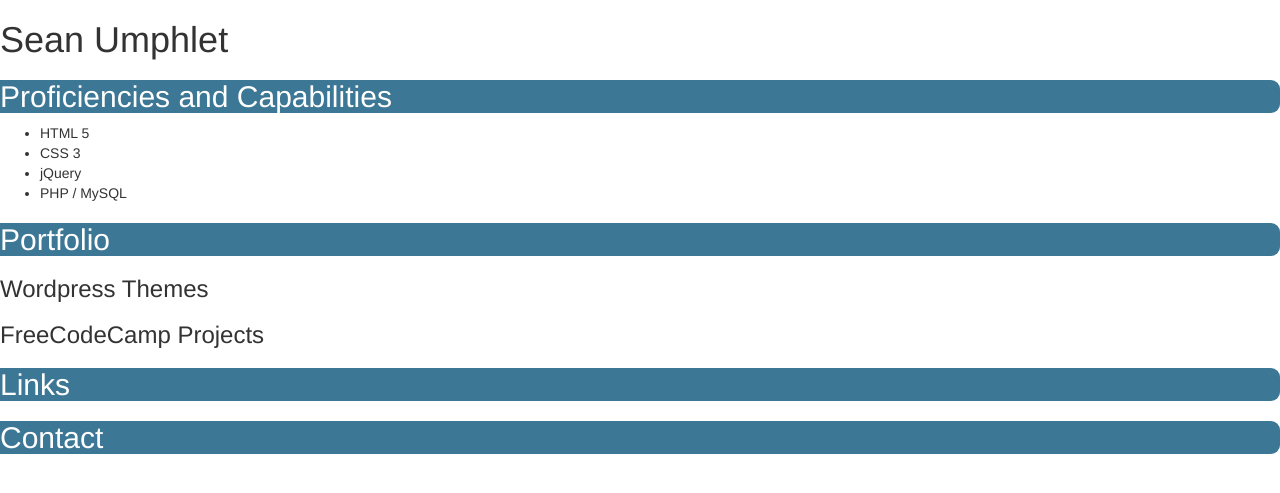
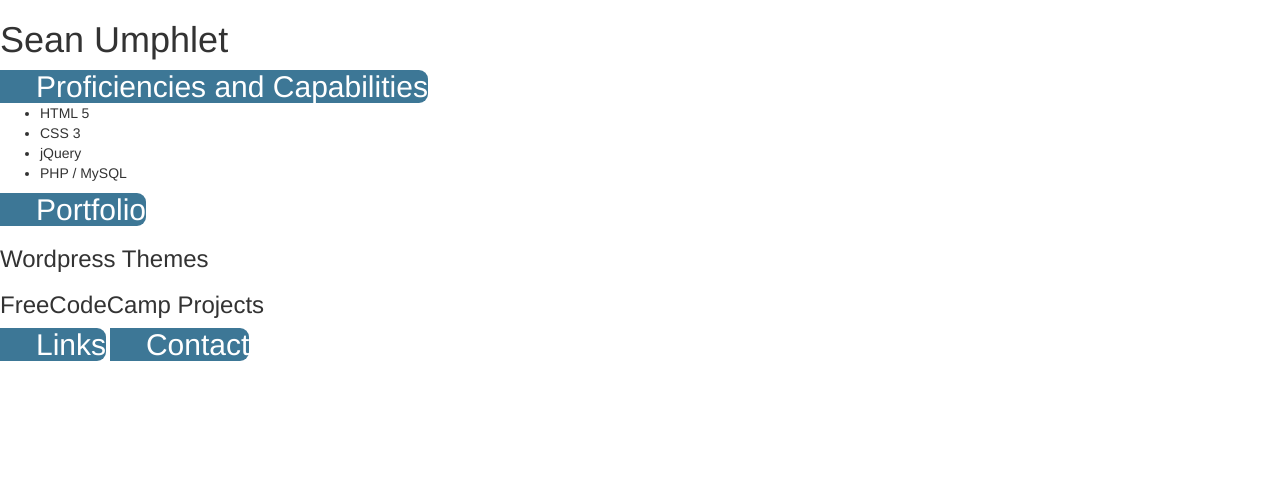
Before and after one commit to umphlet/umphlet.github.io, a PHP site: page /new/ in a window 1280 px wide. Shown: the top 493 px of the page. Run offline with PHP 8.4, Linux system fonts and the light colour scheme; some libraries are stand-ins or nearby versions.

Commit message:
CSS changes

```diff
--- a/new/custom.css
+++ b/new/custom.css
@@ -3,7 +3,9 @@ body.main {
 }
 
 h2 {
-  padding-left: 0;
+  padding-left: 1.2em;
+  margin-left: 0;
+  display: inline;
   border-top-right-radius: 0.3em;
   border-bottom-right-radius: 0.3em;
   background-color: #3d7796;
--- a/new/custom.min.css
+++ b/new/custom.min.css
@@ -1 +1 @@
-body.main{background-color:#fff}h2{padding-left:0;border-top-right-radius:0.3em;border-bottom-right-radius:0.3em;background-color:#3d7796;color:#fff}
+body.main{background-color:#fff}h2{padding-left:1.2em;margin-left:0;display:inline;border-top-right-radius:0.3em;border-bottom-right-radius:0.3em;background-color:#3d7796;color:#fff}
--- a/new/custom.sass
+++ b/new/custom.sass
@@ -5,7 +5,9 @@ body.main
   background-color: $bg-color
 
 h2
-  padding-left: 0
+  padding-left: 1.2em
+  margin-left: 0
+  display: inline
   border-top-right-radius: 0.3em
   border-bottom-right-radius: 0.3em
   background-color: $h2-color
```
